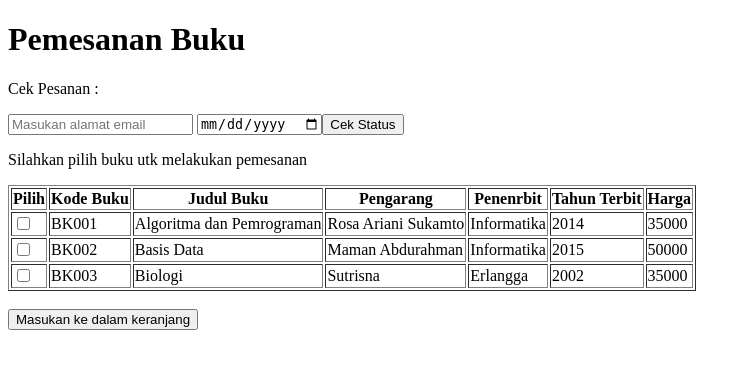
After one commit to abdulazizpr/ujikom_bpptik, a CodeIgniter app: page /ujikom_bpptik/index.php/pemesanan/ in a window 1280 px wide. The commit adds this page. Shown: the top 369 px of the page, without its empty margins (0-751 px from the left). Run offline with CodeIgniter, Linux system fonts and the light colour scheme; data comes from the database, SQL or seed files in the repository; both versions use the stored data as it was after the commit.

Commit message:
update pemesanan

```diff
--- a/application/config/autoload.php
+++ b/application/config/autoload.php
@@ -89,7 +89,7 @@ $autoload['drivers'] = array();
 |
 |	$autoload['helper'] = array('url', 'file');
 */
-$autoload['helper'] = array('url','file');
+$autoload['helper'] = array('url','file','date');
 
 /*
 | -------------------------------------------------------------------
--- /dev/null
+++ b/application/controllers/Pemesanan.php
@@ -0,0 +1,110 @@
+<?php
+defined('BASEPATH') OR exit('No direct script access allowed');
+
+class Pemesanan extends CI_Controller {
+
+	public function __construct(){
+		parent::__construct();
+		$this->load->model('buku_model');
+		$this->load->model('pemesanan_model');
+        date_default_timezone_set('Asia/Jakarta');
+
+	}
+
+	public function index(){
+
+        if(!$this->input->post()){
+            $data['buku'] = $this->buku_model->select_all()->result();
+            $data['aap_kode_buku'] = [];
+            $data['aap_judul_buku'] = [];
+            $data['aap_tahun_terbit'] = [];
+            $data['aap_harga'] = [];
+		    $this->load->view('pemesanan',$data);
+        }else{
+            $data['buku'] = $this->buku_model->select_all()->result();
+            $kode_buku = $this->input->post('kode_buku');
+
+            $kd_buku = [];
+            $judul_buku = [];
+            $tahun_terbit = [];
+            $harga = [];
+            foreach($kode_buku as $row){
+                $buku = $this->buku_model->select_one($row)->row();
+                array_push($kd_buku,$buku->aap_kode_buku);
+                array_push($judul_buku,$buku->aap_judul_buku);
+                array_push($tahun_terbit,$buku->aap_tahun_terbit);
+                array_push($harga,$buku->aap_harga);
+            }
+
+            $data['aap_kode_buku'] = $kd_buku;
+            $data['aap_judul_buku'] = $judul_buku;
+            $data['aap_tahun_terbit'] = $tahun_terbit;
+            $data['aap_harga'] = $harga;
+
+            $this->load->view('pemesanan',$data);
+        }
+	}
+
+    public function transaksi(){
+
+        $time = time();
+
+        $kode_buku = $this->input->post('kode_buku');
+        $jumlah = $this->input->post('jumlah');
+        $email_pemesanan = $this->input->post('email_pemesanan');
+        $tanggal_pemesanan =  mdate('%Y-%m-%d', $time);
+
+        for($i=0;$i<count($kode_buku);$i++){
+
+            $get_kode = $this->pemesanan_model->select_last()->row();
+
+            if(count($get_kode) <= 0){
+                $kode_pemesanan = "TRX001";
+            }else{
+
+                $ambil_digit = substr($get_kode->aap_kode_pemesanan,3,6);
+                $digit_int = (int)$ambil_digit;
+                $digit_int++;
+
+                if($digit_int < 10){
+                    $kode_pemesanan = "TRX00".$digit_int;
+                }else if($digit_int >= 10 && $digit_int < 100){
+                    $kode_pemesanan = "TRX0".$digit_int;
+                }else{
+                    $kode_pemesanan = "TRX".$digit_int;
+                }
+            }
+
+            $data['aap_kode_pemesanan'] = $kode_pemesanan;
+            $data['aap_tanggal_pemesanan'] = $tanggal_pemesanan;
+            $data['aap_email_pemesanan'] = $email_pemesanan;
+            $data['aap_kode_buku'] = $kode_buku[$i];
+            $data['aap_jumlah_pemesanan'] = $jumlah[$i];
+            $data['aap_kode_bayar'] = 0;
+
+            $this->pemesanan_model->insert($data);
+
+        }
+
+        $parts = explode("@", $email_pemesanan);
+        $username = $parts[0];
+        redirect(site_url('pemesanan/detail/'.$username));
+
+    }
+
+
+    public function detail($username){
+
+        $time = time();
+        $data['tahun_sekarang'] = mdate('%Y',$time);
+
+        if(!$this->input->post()){
+            $data['pemesanan'] = $this->pemesanan_model->select_pemesanan($username)->result();
+            $this->load->view('detail_pemesanan',$data);
+        }else{
+            $data['pemesanan'] = $this->pemesanan_model->select_email_tgl($this->input->post('email'),$this->input->post('tgl_pemesanan'))->result();
+            $this->load->view('detail_pemesanan',$data);
+        }
+    }
+
+}
--- /dev/null
+++ b/application/models/Pemesanan_model.php
@@ -0,0 +1,63 @@
+<?php
+
+class Pemesanan_model extends CI_Model {
+
+    public function __construct(){
+        parent::__construct();
+    }
+
+    //select all
+    public function select_all(){
+        $this->db->select('*');
+        $this->db->from('aap_pemesanan');
+
+        return $this->db->get();
+    }
+
+    public function select_one($kode_pemesanan){
+        $this->db->select('*');
+        $this->db->from('aap_pemesanan');
+        $this->db->where('aap_kode_pemesanan',$kode_pemesanan);
+
+        return $this->db->get();
+    }
+
+    public function select_last(){
+        $this->db->select('*');
+        $this->db->from('aap_pemesanan');
+        $this->db->order_by('aap_kode_pemesanan','desc');
+        $this->db->limit(1);
+
+        return $this->db->get();
+    }
+
+    public function select_pemesanan($email_pemesanan){
+        $this->db->select('*');
+        $this->db->from('aap_pemesanan');
+        $this->db->join('aap_buku', 'aap_buku.aap_kode_buku = aap_pemesanan.aap_kode_buku');
+        $this->db->like('aap_email_pemesanan',$email_pemesanan,'both');
+
+        return $this->db->get();
+    }
+
+    public function select_email_tgl($email_pemesanan,$tgl_pemesanan){
+        $this->db->select('*');
+        $this->db->from('aap_pemesanan');
+        $this->db->join('aap_buku', 'aap_buku.aap_kode_buku = aap_pemesanan.aap_kode_buku');
+        $this->db->where('aap_email_pemesanan',$email_pemesanan);
+        $this->db->where('aap_tanggal_pemesanan',$tgl_pemesanan);
+
+        return $this->db->get();
+    }
+
+    public function insert($data){
+        $this->db->insert('aap_pemesanan',$data);
+    }
+
+    public function update($kode_pemesanan,$data){
+        $this->db->where('aap_kode_pemesanan',$kode_pemesanan);
+        $this->db->update('aap_pemesanan',$data);
+    }
+
+
+}
--- a/application/views/home.php
+++ b/application/views/home.php
@@ -7,7 +7,7 @@
         <center>
             <h1>Selamat datang Website e-Book kami</h1>
             <p>Ini merupakan sebuah website kami untuk pembelanjaan transaksi online buku</p>
-            <a href="<?php echo site_url()?>/login/">Login</a> | <a href="#">Pemesanan</a>
+            <a href="<?php echo site_url();?>/login/">Login</a> | <a href="<?php echo site_url();?>/pemesanan/">Pemesanan</a>
         </center>
     </body>
 </html>
--- /dev/null
+++ b/application/views/pemesanan.php
@@ -0,0 +1,81 @@
+<!DOCTYPE html>
+<html>
+    <head>
+        <title>Pemesanan</title>
+    </head>
+    <body>
+        <h1>Pemesanan Buku</h1>
+        <p>Cek Pesanan :
+        <form action="<?php echo site_url();?>/pemesanan/detail/search" method="post">
+            <input type="email" name="email" placeholder="Masukan alamat email"/> <input type="date" name="tgl_pemesanan"/><input type="submit" value="Cek Status"/></form></p>
+        <p>Silahkan pilih buku utk melakukan pemesanan</p>
+          <?php
+                if(count($buku) > 0){
+            ?>
+            <form action="<?php echo site_url();?>/pemesanan/" method="post">
+            <table border=1>
+                <tr>
+                    <th>Pilih</th>
+                    <th>Kode Buku</th>
+                    <th>Judul Buku</th>
+                    <th>Pengarang</th>
+                    <th>Penenrbit</th>
+                    <th>Tahun Terbit</th>
+                    <th>Harga</th>
+                </tr>
+                <?php
+                    $i = 1;
+                    foreach ($buku as $row){
+                ?>
+                <tr>
+                    <td><input type="checkbox" name="kode_buku[]" value="<?php echo $row->aap_kode_buku;?>"></td>
+                    <td><?php echo $row->aap_kode_buku; ?></td>
+                    <td><?php echo $row->aap_judul_buku; ?></td>
+                    <td><?php echo $row->aap_pengarang; ?></td>
+                    <td><?php echo $row->aap_penerbit; ?></td>
+                    <td><?php echo $row->aap_tahun_terbit; ?></td>
+                    <td><?php echo $row->aap_harga; ?></td>
+                </tr>
+                <?php
+                    $i++;
+                } ?>
+            </table>
+            </br>
+            <input type="submit" value="Masukan ke dalam keranjang"/ dissabled>
+            </form>
+            <?php }else{ ?>
+                <p>Tidak ada buku.</p>
+            <?php } ?>
+
+            <?php
+                if(count($aap_kode_buku) > 0){
+            ?>
+                <p>Silahkan masukan jumlah buku tiap pesanan</p>
+                    <form action="<?php echo site_url()?>/pemesanan/transaksi/" method="post">
+                    <table border=1>
+                        <tr>
+                            <th>Kode Buku</th>
+                            <th>Judul Buku</th>
+                            <th>Tahun Terbit</th>
+                            <th>Harga</th>
+                            <th>Jumlah Buku</th>
+                        </tr>
+                        <?php
+                            for($i=0;$i<count($aap_kode_buku);$i++){
+                        ?>
+                        <tr>
+                            <td><?php echo $aap_kode_buku[$i]; ?><input type="hidden" name="kode_buku[]" value="<?php echo $aap_kode_buku[$i];?>"/></td>
+                            <td><?php echo $aap_judul_buku[$i]; ?></td>
+                            <td><?php echo $aap_tahun_terbit[$i]; ?></td>
+                            <td><?php echo $aap_harga[$i]; ?></td>
+                            <td><input type="number" name="jumlah[]"/></td>
+                        </tr>
+                            <?php } ?>
+                    </table>
+                    <br/>
+                    <input type="email" name="email_pemesanan" placeholder="Alamat Email"/>
+                    <input type="submit" value="Kirim Pesanan"/>
+                    </form>
+            <?php } ?>
+    </body>
+</html>
```
Also changed, not shown: aap_bpptik.sql (added, +73 -0 lines), application/views/detail_pemesanan.php (added, +83 -0 lines).
